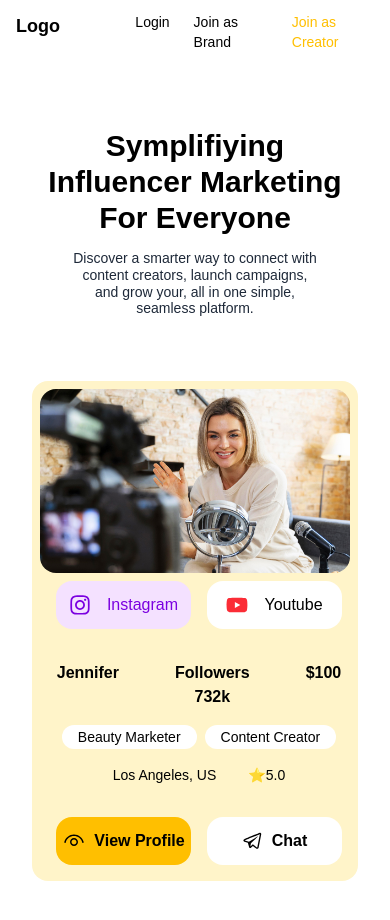
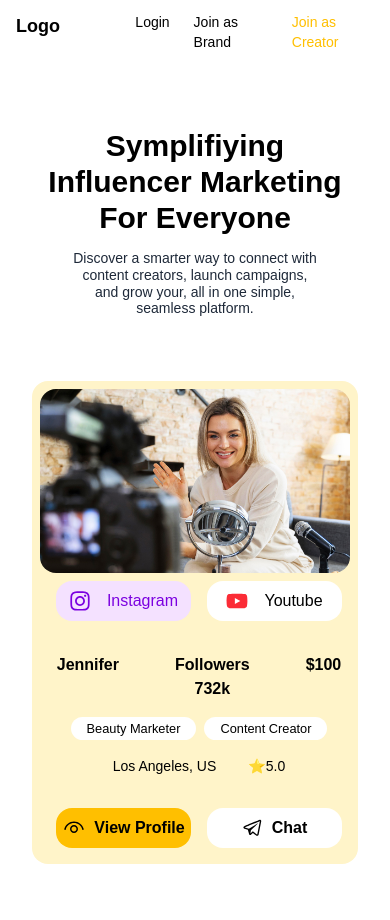
Before and after one commit to shabinx30/Collabify, a React (Vite) app in the folder frontend/: page / in a window 390 px wide. Shown: the top 920 px of the page. Built offline with nearby package versions, Linux system fonts and the light colour scheme.

Commit message:
fix(Hero): responsive support across all devices

```diff
--- a/frontend/src/components/Hero.tsx
+++ b/frontend/src/components/Hero.tsx
@@ -15,19 +15,19 @@ const Hero = () => {
             <div className="bg-[#fff4c9] w-full md:flex p-2 rounded-2xl my-[4em] text-black">
                 <div className="flex-1/4">
                     <img
-                        className="saturate-[130%] rounded-2xl"
+                        className="saturate-[130%] rounded-2xl min-h-full object-cover object-left-top"
                         src="/images/vlog.jpg"
                         alt="hero.png"
                     />
                 </div>
-                <div className="flex-1 pl-4 pr-2 py-2">
+                <div className="flex-1 pl-4 pr-2 py-2 md:py-0 lg:py-2">
                     <div className="flex flex-col h-full justify-between">
                         <div className="flex gap-4 mb-[2em] md:mb-0">
-                            <div className="flex-1 flex gap-4 justify-center items-center bg-[#F4E1FF] text-[#7B00E0] h-[3em] rounded-2xl">
+                            <div className="flex-1 flex gap-4 justify-center items-center bg-[#F4E1FF] text-[#7B00E0] h-[2.5em] lg:h-[3em] rounded-2xl">
                                 <FaInstagram size={22}/>
                                 Instagram
                             </div>
-                            <div className="flex-1 flex gap-4 justify-center items-center bg-white h-[3em] rounded-2xl">
+                            <div className="flex-1 flex gap-4 justify-center items-center bg-white h-[2.5em] lg:h-[3em] rounded-2xl">
                                 <FaYoutube size={22} className="text-red-500"/>
                                 Youtube
                             </div>
@@ -42,10 +42,10 @@ const Hero = () => {
                                 <h2>$100</h2>
                             </div>
                             <div className="flex gap-2 justify-center">
-                                <span className="bg-white px-4 py-0.5 text-sm rounded-2xl">
+                                <span className="bg-white px-4 py-0.5 text-[0.8em] lg:text-sm rounded-2xl">
                                     Beauty Marketer
                                 </span>
-                                <span className="bg-white px-4 py-0.5 text-sm rounded-2xl">
+                                <span className="bg-white px-4 py-0.5 text-[0.8em] lg:text-sm rounded-2xl">
                                     Content Creator
                                 </span>
                             </div>
@@ -55,11 +55,11 @@ const Hero = () => {
                             </div>
                         </div>
                         <div className="flex gap-4 mt-[2em] md:mt-0">
-                            <div className="flex-1 flex gap-2 justify-center items-center bg-[#FFBF00] font-semibold h-[3em] rounded-2xl">
+                            <div className="flex-1 flex gap-2 justify-center items-center bg-[#FFBF00] font-semibold h-[2.5em] lg:h-[3em] rounded-2xl">
                                 <VscEye size={24} />
                                 View Profile
                             </div>
-                            <div className="flex-1 flex gap-2 justify-center items-center bg-white font-semibold h-[3em] rounded-2xl">
+                            <div className="flex-1 flex gap-2 justify-center items-center bg-white font-semibold h-[2.5em] lg:h-[3em] rounded-2xl">
                                 <LiaTelegramPlane size={22} />
                                 Chat
                             </div>
```
